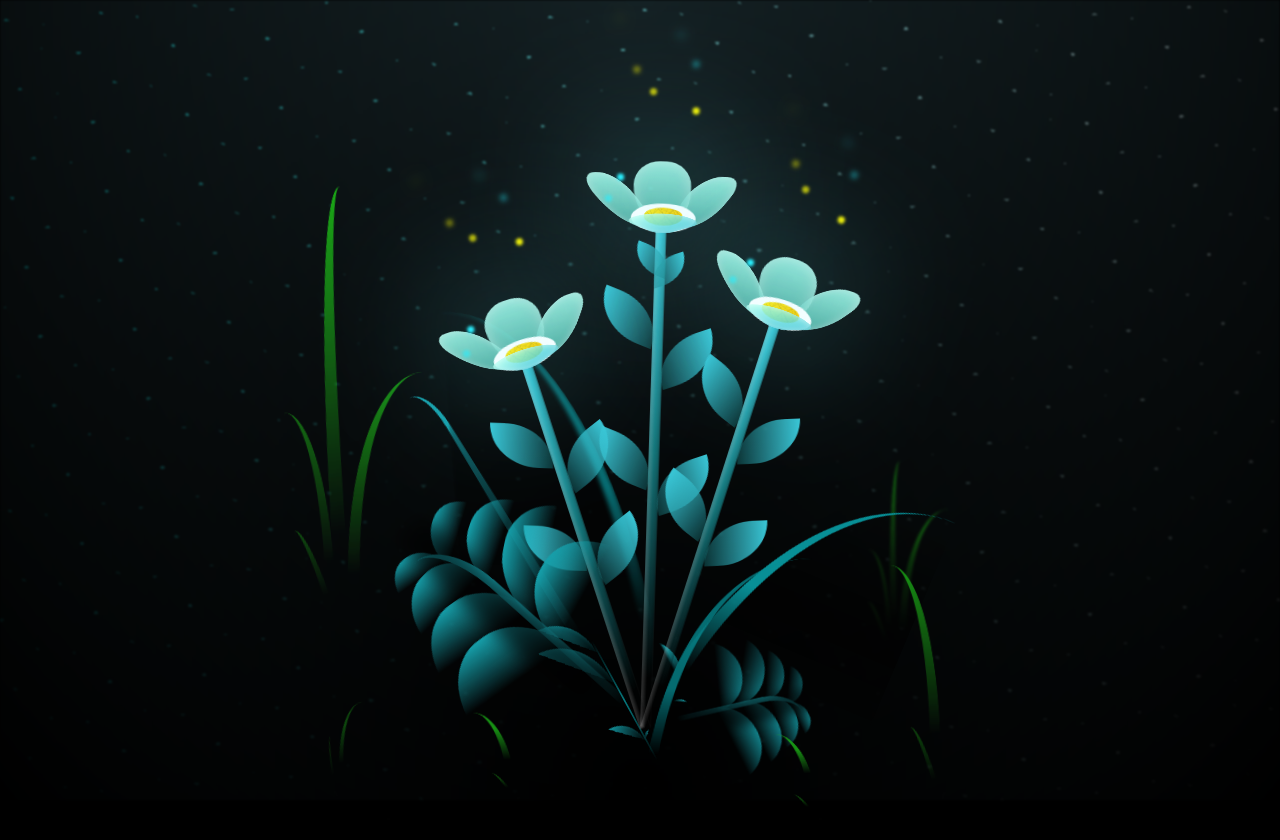
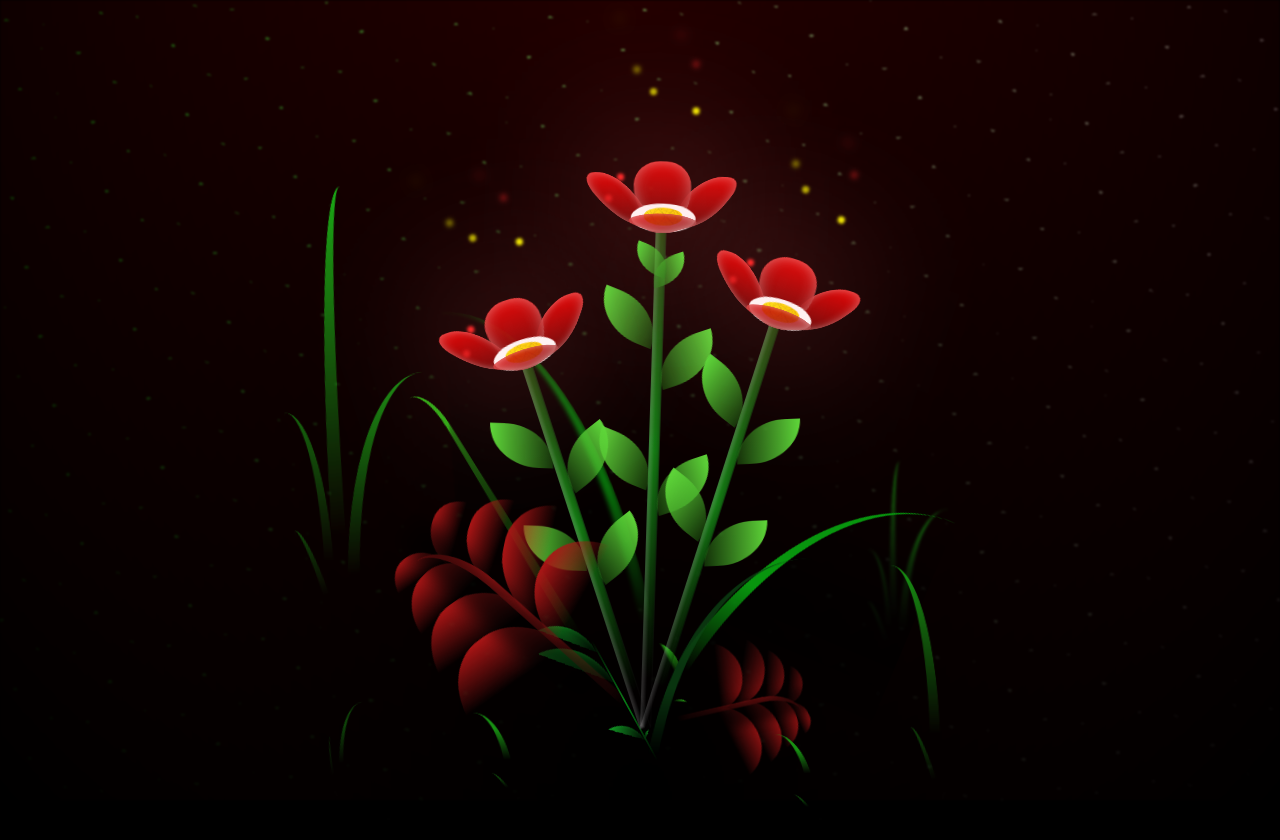
Before and after one commit to AlvinMuhammad409/for-lomiii, a plain HTML site: page index.html in a window 1280 px wide. Drawn offline with Linux system fonts and the light colour scheme.

Commit message:
Update style.css

```diff
--- a/style.css
+++ b/style.css
@@ -36,7 +36,7 @@ body {
     radial-gradient(
       ellipse at bottom,
       var(--dark-color),
-      rgba(145, 233, 255, 0.2)
+      rgba(248, 0, 0, 0.2)
     ),
     repeating-linear-gradient(
       220deg,
@@ -59,7 +59,7 @@ body {
       transparent 19px,
       transparent 22px
     ),
-    linear-gradient(90deg, #00fffa, #f0f0f0);
+    linear-gradient(90deg, #00ff0d, #f0f0f0);
 }
 
 .flowers {
@@ -161,7 +161,7 @@ body {
   transform: translate(-50%, -100%);
   width: 8vmin;
   height: 8vmin;
-  background-color: #6bf0ff;
+  background-color: #ff6b6b;
   filter: blur(10vmin);
 }
 .flower__leaf {
@@ -171,8 +171,8 @@ body {
   width: 8vmin;
   height: 11vmin;
   border-radius: 51% 49% 47% 53%/44% 45% 55% 69%;
-  background-color: #a7ffee;
-  background-image: linear-gradient(to top, #54b8aa, #a7ffee);
+  background-color: #ffa7a7;
+  background-image: linear-gradient(to top, #6e0303, #f70000);
   transform-origin: bottom center;
   opacity: 0.9;
   box-shadow: inset 0 0 2vmin rgba(255, 255, 255, 0.5);
@@ -192,7 +192,7 @@ body {
   transform-origin: bottom left;
   border-radius: 4vmin 10vmin 4vmin 4vmin;
   transform: translate(0%, 18%) rotateX(70deg) rotate(-43deg);
-  background-image: linear-gradient(to top, #39c6d6, #a7ffee);
+  background-image: linear-gradient(to top, #971414, #d40000);
   z-index: 1;
   opacity: 0.8;
 }
@@ -330,7 +330,7 @@ body {
       transparent,
       rgba(255, 255, 255, 0.2)
     ),
-    linear-gradient(to top, transparent 10%, #14757a, #39c6d6);
+    linear-gradient(to top, transparent 10%, #147a14, #23470e);
   box-shadow: inset 0 0 2px rgba(0, 0, 0, 0.5);
   animation: grow-flower-tree 4s backwards;
 }
@@ -344,7 +344,7 @@ body {
   height: var(--h);
   border-top-right-radius: var(--h);
   border-bottom-left-radius: var(--h);
-  background-image: linear-gradient(to top, rgba(20, 117, 122, 0.4), #39c6d6);
+  background-image: linear-gradient(to top, rgba(37, 122, 20, 0.4), #5ed639);
 }
 .flower__line__leaf--1 {
   transform: rotate(70deg) rotateY(30deg);
@@ -389,7 +389,7 @@ body {
   animation: light-ans 4s linear infinite backwards;
 }
 .flower__light:nth-child(odd) {
-  background-color: #23f0ff;
+  background-color: #ff2323;
 }
 .flower__light--1 {
   left: -2vmin;
@@ -424,7 +424,7 @@ body {
   animation-delay: 3.5s;
 }
 .flower__grass {
-  --c: #159faa;
+  --c: #aa1515;
   --line-w: 1.5vmin;
   position: absolute;
   bottom: 12vmin;
@@ -593,7 +593,7 @@ body {
 .flower__g-long {
   --w: 2vmin;
   --h: 6vmin;
-  --c: #159faa;
+  --c: #2eaa15;
   position: absolute;
   bottom: 10vmin;
   left: -3vmin;
@@ -640,13 +640,13 @@ body {
   width: 30vmin;
   height: 50vmin;
   border-top-left-radius: 100%;
-  border-left: 2vmin solid #079097;
+  border-left: 2vmin solid #07970e;
   background-image: linear-gradient(
     to bottom,
     transparent,
     var(--dark-color) 60%
   );
-  -webkit-mask-image: linear-gradient(to top, transparent 30%, #079097 60%);
+  -webkit-mask-image: linear-gradient(to top, transparent 30%, #189707 60%);
 }
 .flower__g-right--1 {
   animation: flower-g-right-ans 2.5s linear infinite;
@@ -703,7 +703,7 @@ body {
   background-image: linear-gradient(
     to top,
     transparent,
-    #079097,
+    #07971a,
     transparent 100%
   );
   position: relative;
@@ -787,22 +787,22 @@ body {
   width: 10vmin;
   height: 10vmin;
   border-radius: 100% 0% 0% 100%/100% 100% 0% 0%;
-  box-shadow: inset 0 2px 1vmin rgba(44, 238, 252, 0.2);
+  box-shadow: inset 0 2px 1vmin rgba(44, 252, 72, 0.2);
   background-image: linear-gradient(
       to bottom left,
       transparent,
       var(--dark-color)
     ),
-    linear-gradient(to bottom right, #159faa 50%, transparent 50%, transparent);
+    linear-gradient(to bottom right, #15aa29 50%, transparent 50%, transparent);
   -webkit-mask-image: linear-gradient(
     to bottom right,
-    #159faa 50%,
+    #26aa15 50%,
     transparent 50%,
     transparent
   );
   mask-image: linear-gradient(
     to bottom right,
-    #159faa 50%,
+    #26aa15 50%,
     transparent 50%,
     transparent
   );
@@ -828,8 +828,8 @@ body {
   width: 30vmin;
   height: 50vmin;
   border-top-left-radius: 100%;
-  border-left: 2vmin solid #079097;
-  -webkit-mask-image: linear-gradient(to top, transparent 25%, #079097 50%);
+  border-left: 2vmin solid #0d4615;
+  -webkit-mask-image: linear-gradient(to top, transparent 25%, #144e19 50%);
   position: relative;
   z-index: 1;
 }
@@ -840,16 +840,16 @@ body {
   width: 10vmin;
   height: 10vmin;
   border-radius: 100% 0% 0% 100%/100% 100% 0% 0%;
-  box-shadow: inset 0 2px 1vmin rgba(44, 238, 252, 0.2);
+  box-shadow: inset 0 2px 1vmin rgba(103, 252, 44, 0.2);
   background-image: linear-gradient(
       to bottom left,
       transparent,
       var(--dark-color) 98%
     ),
-    linear-gradient(to bottom right, #23f0ff 45%, transparent 50%, transparent);
+    linear-gradient(to bottom right, #3dff23 45%, transparent 50%, transparent);
   -webkit-mask-image: linear-gradient(
     135deg,
-    #159faa 40%,
+    #38aa15 40%,
     transparent 50%,
     transparent
   );
@@ -946,7 +946,7 @@ body {
   -webkit-mask-image: linear-gradient(
     to top,
     transparent 40%,
-    #079097 80%
+    #079707 80%
   ) !important;
 }
 .long-g--1 .leaf--1 {
@@ -967,7 +967,7 @@ body {
   -webkit-mask-image: linear-gradient(
     to top,
     transparent 50%,
-    #079097 80%
+    #299707 80%
   ) !important;
 }
 .long-g--2 .leaf--1,
@@ -983,7 +983,7 @@ body {
   -webkit-mask-image: linear-gradient(
     to top,
     transparent 40%,
-    #079097 80%
+    #15441b 80%
   ) !important;
 }
 .long-g--4 {
@@ -996,7 +996,7 @@ body {
   -webkit-mask-image: linear-gradient(
     to top,
     transparent 50%,
-    #079097 80%
+    #079707 80%
   ) !important;
 }
 .long-g--5 {
```
